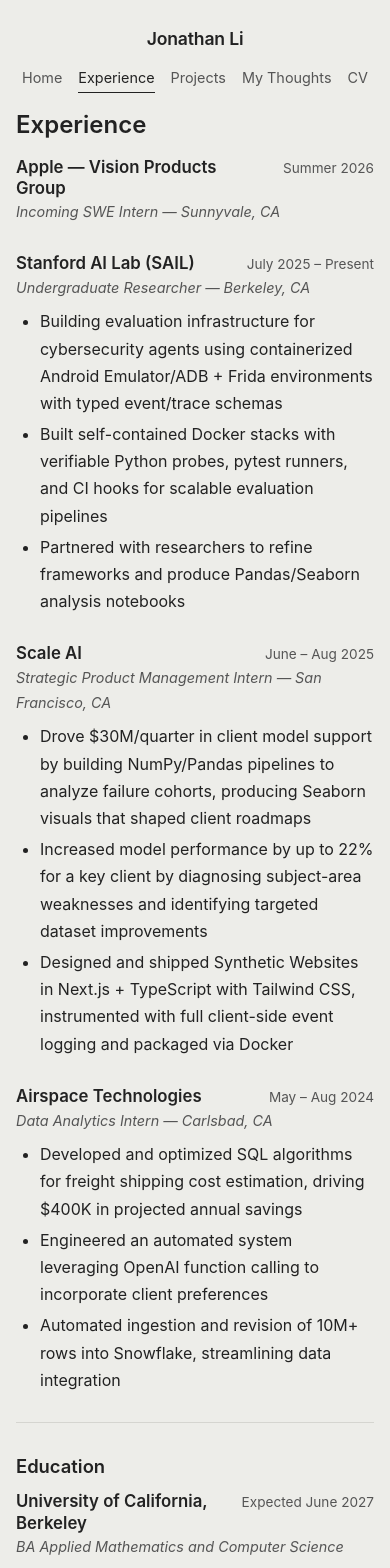
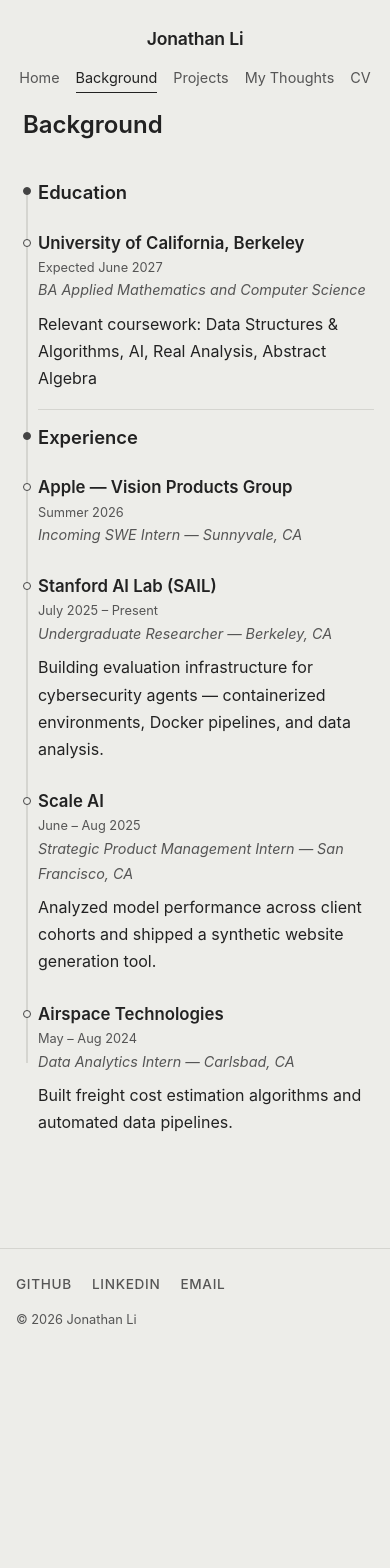
Before and after one commit to johnnyli-dev/personal-website, a Next.js app: page /research in a window 390 px wide. Shown: the top 1568 px of the page. After the commit the page ends 1354 px from the top, so only its background shows below. Built offline with nearby package versions, Linux system fonts and the light colour scheme.

Commit message:
update Background page

```diff
--- a/src/app/page.module.css
+++ b/src/app/page.module.css
@@ -1,5 +1,11 @@
 .page {
   padding-top: 1rem;
+}
+
+.greeting {
+  font-size: 1.5rem;
+  font-weight: 600;
+  margin-bottom: 1.5rem;
 }
 
 .prose {
--- a/src/app/page.tsx
+++ b/src/app/page.tsx
@@ -7,8 +7,10 @@
 
   return (
     <article className={styles.page}>
+      <p className={styles.greeting}>Hey!</p>
+
       <p className={styles.prose}>
-        Hey! My name is <strong>Jonathan Li</strong>, I&apos;m studying{" "}
+        My name is <strong>Jonathan Li</strong>, I&apos;m studying{" "}
         <strong>Applied Mathematics</strong> and <strong>Computer Science</strong>{" "}
         at <strong>UC Berkeley</strong>. I like building things involving <strong>Math, CS, and Datascience</strong>
         . I&apos;m currently{" "} super interested in Computational Mathematics, Abstract Algebra, and Mixed Reality.
--- a/src/app/research/page.module.css
+++ b/src/app/research/page.module.css
@@ -1,5 +1,151 @@
-.entry {
-  margin-bottom: 1.75rem;
+/* Keyframes */
+
+@keyframes drawLine {
+  from {
+    height: 0
+  }
+  to {
+    height: calc(100% - var(--line-end-offset, 5rem));
+  }
+}
+
+@keyframes revealEntry {
+  from {
+    opacity: 0;
+    transform: translateX(-8px);
+  }
+  to {
+    opacity: 1;
+    transform: translateX(0);
+  }
+}
+
+@keyframes fadeIn {
+  from {
+    opacity: 0;
+  }
+  to {
+    opacity: 1;
+  }
+}
+
+@keyframes drawDivider {
+  from {
+    width: 0;
+  }
+  to {
+    width: 100%;
+  }
+}
+
+/* Page title */
+
+.pageTitle {
+  animation: fadeIn 0.4s ease-out both;
+  padding-left: 7px;
+  padding-bottom: 1.5rem;
+}
+
+/* Timeline container */
+
+.timeline {
+  position: relative;
+  padding-left: 28px;
+}
+
+.timeline::before {
+  content: '';
+  position: absolute;
+  left: 11.25px;
+  top: 7px;
+  width: 1.5px;
+  height: 0;
+  background: var(--color-border);
+  animation: drawLine 2.5s ease-out forwards;
+}
+
+/* Timeline items (shared) */
+
+.timelineItem {
+  position: relative;
+  opacity: 0;
+  animation: fadeIn 0.3s ease-out forwards;
+}
+
+/* Child 3 is now the divider, so timelineItems are 1,2,4,5,6,7,8 */
+.timelineItem:nth-child(1) { animation-delay: 0s; }
+.timelineItem:nth-child(2) { animation-delay: 0.02s; }
+.timelineItem:nth-child(4) { animation-delay: 0.30s; }
+.timelineItem:nth-child(5) { animation-delay: 0.55s; }
+.timelineItem:nth-child(6) { animation-delay: 0.80s; }
+.timelineItem:nth-child(7) { animation-delay: 1.35s; }
+.timelineItem:nth-child(8) { animation-delay: 2.20s; }
+
+/* Timeline content (slides in from left) */
+
+.timelineContent {
+  opacity: 0;
+  transform: translateX(-10px);
+  animation: revealEntry 0.4s ease-out forwards;
+}
+
+.timelineItem:nth-child(1) .timelineContent { animation-delay: 0.18s; }
+.timelineItem:nth-child(2) .timelineContent { animation-delay: 0.28s; }
+.timelineItem:nth-child(4) .timelineContent { animation-delay: 0.63s; }
+.timelineItem:nth-child(5) .timelineContent { animation-delay: 0.68s; }
+.timelineItem:nth-child(6) .timelineContent { animation-delay: 0.98s; }
+.timelineItem:nth-child(7) .timelineContent { animation-delay: 1.53s; }
+.timelineItem:nth-child(8) .timelineContent { animation-delay: 2.18s; }
+
+/* Timeline nodes */
+
+.timelineNode {
+  position: absolute;
+  left: -21px;
+  top: 6px;
+  width: 10px;
+  height: 10px;
+  border-radius: 50%;
+  border: 1.5px solid var(--color-accent);
+  background: var(--color-bg);
+}
+
+/* Section labels (Education, Experience headings) */
+
+.sectionLabel {
+  margin-bottom: 0.75rem;
+}
+
+.sectionLabel .timelineNode {
+  background: var(--color-accent);
+}
+
+.sectionLabel h2 {
+  margin: 0;
+}
+
+/* Section divider (horizontal line between Education and Experience) */
+
+.timelineDivider {
+  position: relative;
+  margin: 1rem 0;
+  padding-left: 0;
+  height: 1px;
+}
+
+.dividerLine {
+  height: 1px;
+  background: var(--color-border);
+  width: 0;
+  animation: drawDivider 0.75s ease-out forwards;
+  animation-delay: 0.35s;
+}
+
+/* Experience entries */
+
+.timelineEntry {
+  margin-bottom: 0.75rem;
+  margin-top: 1.75rem;
 }
 
 .entryHeader {
@@ -25,3 +171,60 @@
   margin-bottom: 0.5rem;
   font-style: italic;
 }
+
+/* Responsive */
+
+@media (max-width: 480px) {
+  .timeline {
+    padding-left: 22px;
+  }
+
+  .timeline::before {
+    left: 10.25px;
+  }
+
+  .timelineNode {
+    left: -15px;
+    width: 8px;
+    height: 8px;
+  }
+
+  .entryHeader {
+    flex-direction: column;
+    gap: 0.15rem;
+  }
+
+  .date {
+    font-size: 0.8rem;
+  }
+}
+
+/* Accessibility */
+
+@media (prefers-reduced-motion: reduce) {
+  .pageTitle {
+    animation: none;
+    opacity: 1;
+  }
+
+  .timeline::before {
+    animation: none;
+    height: calc(100% - var(--line-end-offset, 6rem));
+  }
+
+  .timelineItem {
+    animation: none;
+    opacity: 1;
+  }
+
+  .timelineContent {
+    animation: none;
+    opacity: 1;
+    transform: none;
+  }
+
+  .dividerLine {
+    animation: none;
+    width: 100%;
+  }
+}
--- a/src/app/research/page.tsx
+++ b/src/app/research/page.tsx
@@ -3,101 +3,98 @@
 export default function Experience() {
   return (
     <article>
-      <h1>Experience</h1>
+      <h1 className={styles.pageTitle}>Background</h1>
 
-      <div className={styles.entry}>
-        <div className={styles.entryHeader}>
-          <h3>Apple — Vision Products Group</h3>
-          <span className={styles.date}>Summer 2026</span>
+      <div className={styles.timeline}>
+        <div className={`${styles.timelineItem} ${styles.sectionLabel}`}>
+          <div className={styles.timelineNode} />
+          <div className={styles.timelineContent}>
+            <h2>Education</h2>
+          </div>
         </div>
-        <p className={styles.role}>Incoming SWE Intern — Sunnyvale, CA</p>
-      </div>
 
-      <div className={styles.entry}>
-        <div className={styles.entryHeader}>
-          <h3>Stanford AI Lab (SAIL)</h3>
-          <span className={styles.date}>July 2025 – Present</span>
+        <div className={`${styles.timelineItem} ${styles.timelineEntry}`}>
+          <div className={styles.timelineNode} />
+          <div className={styles.timelineContent}>
+            <div className={styles.entryHeader}>
+              <h3>University of California, Berkeley</h3>
+              <span className={styles.date}>Expected June 2027</span>
+            </div>
+            <p className={styles.role}>BA Applied Mathematics and Computer Science</p>
+            <p>
+              Relevant coursework: Data Structures &amp; Algorithms, AI, Real
+              Analysis, Abstract Algebra
+            </p>
+          </div>
         </div>
-        <p className={styles.role}>Undergraduate Researcher — Berkeley, CA</p>
-        <ul>
-          <li>
-            Building evaluation infrastructure for cybersecurity agents using
-            containerized Android Emulator/ADB + Frida environments with typed
-            event/trace schemas
-          </li>
-          <li>
-            Built self-contained Docker stacks with verifiable Python probes,
-            pytest runners, and CI hooks for scalable evaluation pipelines
-          </li>
-          <li>
-            Partnered with researchers to refine frameworks and produce
-            Pandas/Seaborn analysis notebooks
-          </li>
-        </ul>
-      </div>
 
-      <div className={styles.entry}>
-        <div className={styles.entryHeader}>
-          <h3>Scale AI</h3>
-          <span className={styles.date}>June – Aug 2025</span>
+        <div className={styles.timelineDivider}>
+          <div className={styles.dividerLine} />
         </div>
-        <p className={styles.role}>
-          Strategic Product Management Intern — San Francisco, CA
-        </p>
-        <ul>
-          <li>
-            Drove $30M/quarter in client model support by building NumPy/Pandas
-            pipelines to analyze failure cohorts, producing Seaborn visuals that
-            shaped client roadmaps
-          </li>
-          <li>
-            Increased model performance by up to 22% for a key client by
-            diagnosing subject-area weaknesses and identifying targeted dataset
-            improvements
-          </li>
-          <li>
-            Designed and shipped Synthetic Websites in Next.js + TypeScript with
-            Tailwind CSS, instrumented with full client-side event logging and
-            packaged via Docker
-          </li>
-        </ul>
-      </div>
 
-      <div className={styles.entry}>
-        <div className={styles.entryHeader}>
-          <h3>Airspace Technologies</h3>
-          <span className={styles.date}>May – Aug 2024</span>
+        <div className={`${styles.timelineItem} ${styles.sectionLabel}`}>
+          <div className={styles.timelineNode} />
+          <div className={styles.timelineContent}>
+            <h2>Experience</h2>
+          </div>
         </div>
-        <p className={styles.role}>Data Analytics Intern — Carlsbad, CA</p>
-        <ul>
-          <li>
-            Developed and optimized SQL algorithms for freight shipping cost
-            estimation, driving $400K in projected annual savings
-          </li>
-          <li>
-            Engineered an automated system leveraging OpenAI function calling to
-            incorporate client preferences
-          </li>
-          <li>
-            Automated ingestion and revision of 10M+ rows into Snowflake,
-            streamlining data integration
-          </li>
-        </ul>
-      </div>
 
-      <hr />
+        <div className={`${styles.timelineItem} ${styles.timelineEntry}`}>
+          <div className={styles.timelineNode} />
+          <div className={styles.timelineContent}>
+            <div className={styles.entryHeader}>
+              <h3>Apple — Vision Products Group</h3>
+              <span className={styles.date}>Summer 2026</span>
+            </div>
+            <p className={styles.role}>Incoming SWE Intern — Sunnyvale, CA</p>
+          </div>
+        </div>
 
-      <h2>Education</h2>
-      <div className={styles.entry}>
-        <div className={styles.entryHeader}>
-          <h3>University of California, Berkeley</h3>
-          <span className={styles.date}>Expected June 2027</span>
+        <div className={`${styles.timelineItem} ${styles.timelineEntry}`}>
+          <div className={styles.timelineNode} />
+          <div className={styles.timelineContent}>
+            <div className={styles.entryHeader}>
+              <h3>Stanford AI Lab (SAIL)</h3>
+              <span className={styles.date}>July 2025 – Present</span>
+            </div>
+            <p className={styles.role}>Undergraduate Researcher — Berkeley, CA</p>
+            <p>
+              Building evaluation infrastructure for cybersecurity agents —
+              containerized environments, Docker pipelines, and data analysis.
+            </p>
+          </div>
         </div>
-        <p className={styles.role}>BA Applied Mathematics and Computer Science</p>
-        <p>
-          Relevant coursework: Data Structures &amp; Algorithms, AI, Real
-          Analysis, Abstract Algebra
-        </p>
+
+        <div className={`${styles.timelineItem} ${styles.timelineEntry}`}>
+          <div className={styles.timelineNode} />
+          <div className={styles.timelineContent}>
+            <div className={styles.entryHeader}>
+              <h3>Scale AI</h3>
+              <span className={styles.date}>June – Aug 2025</span>
+            </div>
+            <p className={styles.role}>
+              Strategic Product Management Intern — San Francisco, CA
+            </p>
+            <p>
+              Analyzed model performance across client cohorts and shipped a
+              synthetic website generation tool.
+            </p>
+          </div>
+        </div>
+
+        <div className={`${styles.timelineItem} ${styles.timelineEntry}`}>
+          <div className={styles.timelineNode} />
+          <div className={styles.timelineContent}>
+            <div className={styles.entryHeader}>
+              <h3>Airspace Technologies</h3>
+              <span className={styles.date}>May – Aug 2024</span>
+            </div>
+            <p className={styles.role}>Data Analytics Intern — Carlsbad, CA</p>
+            <p>
+              Built freight cost estimation algorithms and automated data pipelines.
+            </p>
+          </div>
+        </div>
       </div>
     </article>
   );
--- a/src/components/Nav.tsx
+++ b/src/components/Nav.tsx
@@ -6,7 +6,7 @@
 
 const links = [
   { href: "/", label: "Home" },
-  { href: "/research", label: "Experience" },
+  { href: "/research", label: "Background" },
   { href: "/projects", label: "Projects" },
   { href: "/my-thoughts", label: "My Thoughts" },
   { href: "/cv", label: "CV" },
```
Also changed, not shown: src/app/projects/page.tsx (+1 -36 lines), .claude/settings.json (added).
